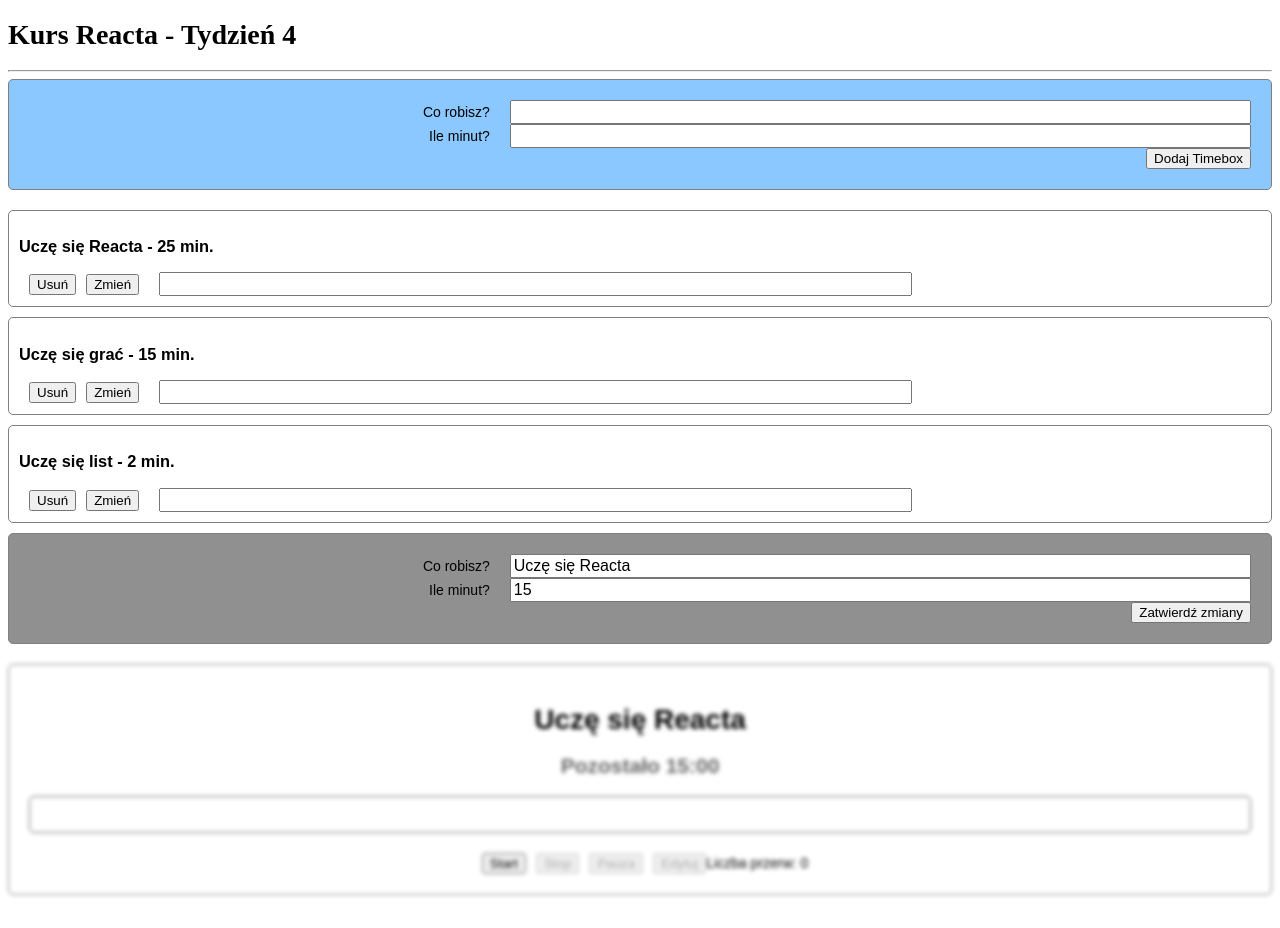
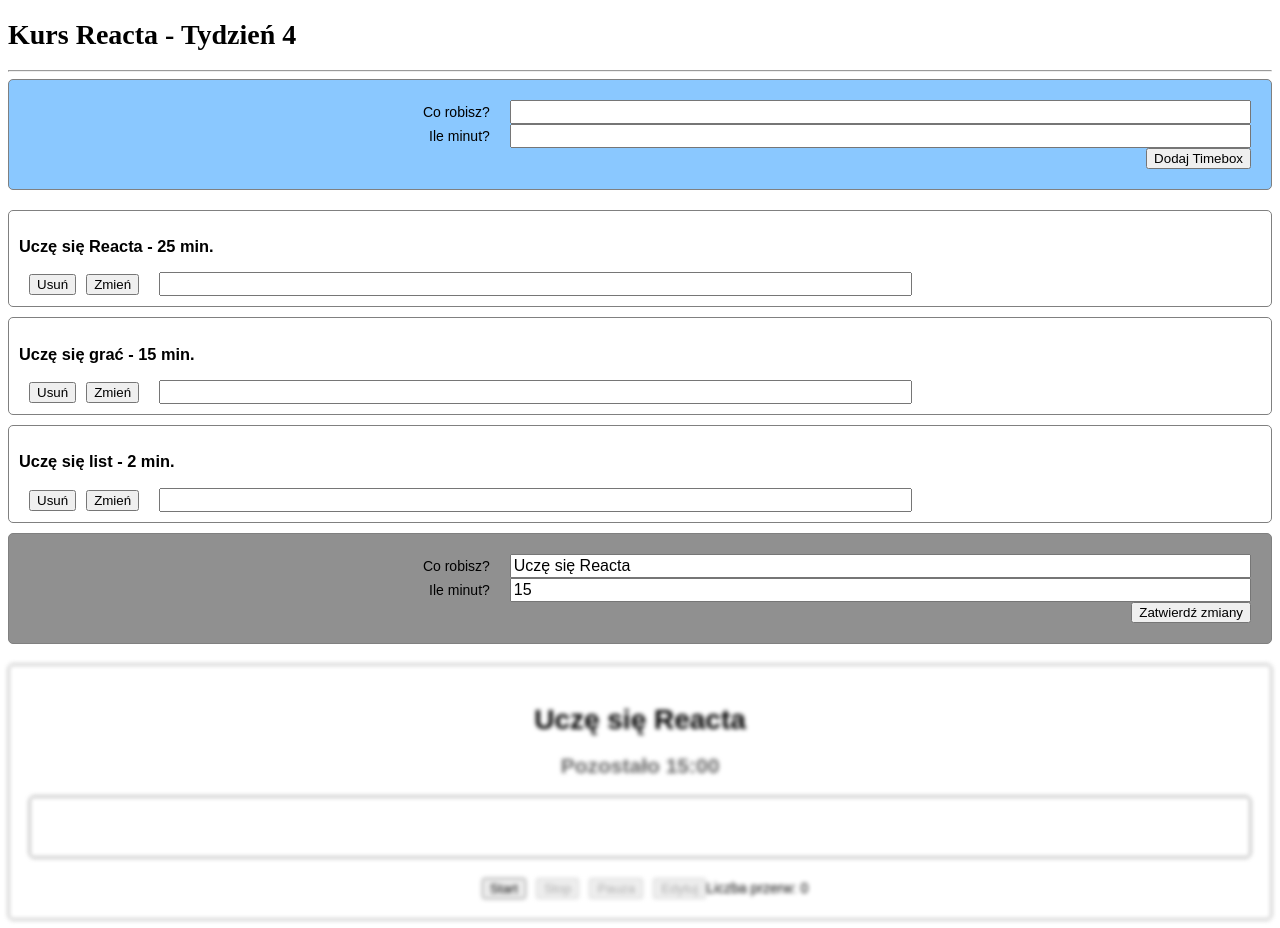
Before and after one commit to mateuszskrok/kursreacta, a React (Create React App) app: page / in a window 1280 px wide. Before the commit the page ends 903 px from the top, so only its background shows below. Built offline with nearby package versions, Linux system fonts and the light colour scheme.

Commit message:
Styled with BEM

```diff
--- a/src/components/ProgressBar.js
+++ b/src/components/ProgressBar.js
@@ -1,8 +1,8 @@
 import React from "react";
 
 function ProgressBar({className = "", percent =20}) {
-    return  <div className={"ProgressBar" + className}>
-                <div style={{width:`${percent}%` }}></div>
+    return  <div className={"progress progress--big progress--color-red" + className}>
+                <div className={"progress__bar"} style={{width:`${percent}%` }}></div>
             </div>
 }
 
--- a/src/styles/components/ProgressBar.scss
+++ b/src/styles/components/ProgressBar.scss
@@ -1,13 +1,24 @@
-.ProgressBar{
+.progress{
     border: 1px solid orangered;
     border-radius:$default-border-radius;
     height: 25px;
     margin-bottom: 20px;
     padding: 5px;
 
-    >div{
+    &--big{
+        height: 50px;
+    }
+
+    &--color-red{
+        border-color: orangered;
+    }
+
+    &__bar{
         height: 100%;
+        background-color: black;
+    }
+
+    &--color-red .progress__bar{
         background-color: orangered;
     }
-
 }
```
